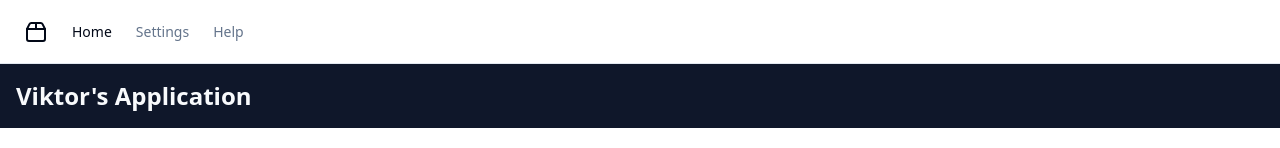
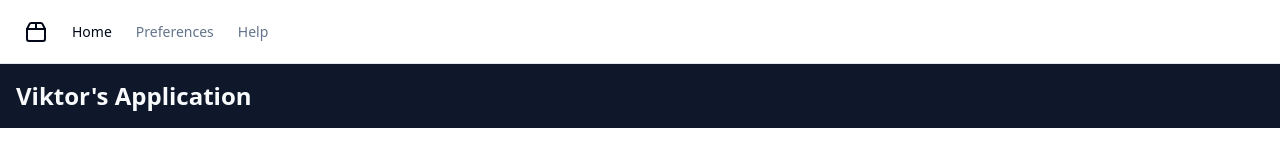
Before and after one commit to GPT-Engineer-App-Dev/modular-startup-haven, a React (Vite) app: page / in a window 1280 px wide. Shown: the top 148 px of the page. Built offline with nearby package versions, Linux system fonts and the light colour scheme.

Commit message:
GPT Engineer Update [skip gpt_engineer]

```diff
--- a/src/nav-items.jsx
+++ b/src/nav-items.jsx
@@ -9,10 +9,10 @@ export const navItems = [
     page: <Index />,
   },
   {
-    title: "Settings",
-    to: "/settings",
+    title: "Preferences",
+    to: "/preferences",
     icon: <Settings className="h-4 w-4" />,
-    page: <div>Settings Page</div>,
+    page: <div>Preferences Page</div>,
   },
   {
     title: "Help",
```
